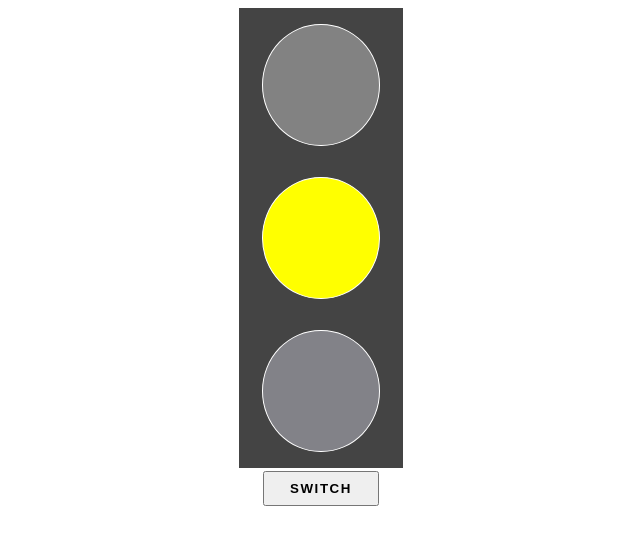
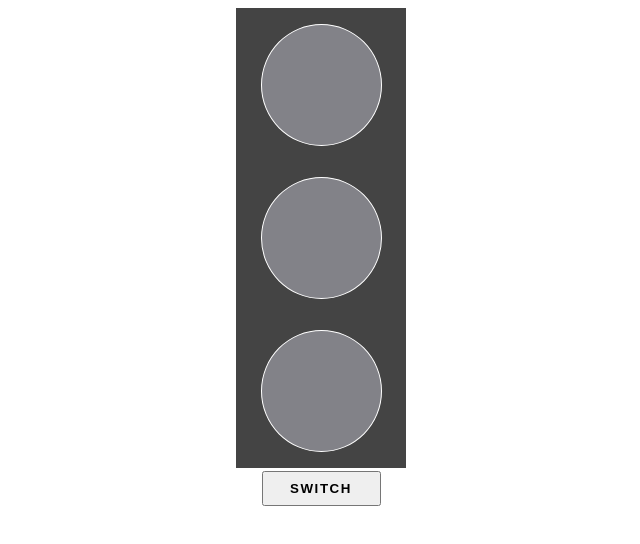
Before and after one commit to zznicole/domandevent, a plain HTML site: page trafficLight/index.html in a window 1280 px wide. Both pictures are taken after a click on the button "SWITCH". Shown: the whole page, without its empty margins (319-959 px from the left). Drawn offline with Linux system fonts and the light colour scheme.

Commit message:
solov all tasks

```diff
--- a/trafficLight/src/script.js
+++ b/trafficLight/src/script.js
@@ -5,13 +5,9 @@ let currentLight = 0;
 switchBtn.onclick = function() {
   let lights = document.getElementsByClassName('light');
   for(let i = 0; i < lights.length; i++) {
+  light[i].style.backgroundColor = '#828282';
   }
-  lights[currentLight].style.backgroundColor='#828282';
-  currentLight++;
 
-  if (currentLight > 2) {
-    currentLight= 0;
-  }
 
   if (currentLight == 0) {
     lights[currentLight].style.backgroundColor='red';
@@ -20,4 +16,10 @@ switchBtn.onclick = function() {
   } else {
     lights[currentLight].style.backgroundColor='green';
   }
+
+  currentLight++;
+
+  if (currentLight > 2) {
+    currentLight= 0;
+  }
 }
--- a/trafficLight/style/index.css
+++ b/trafficLight/style/index.css
@@ -3,7 +3,7 @@
 }
 
 .container {
-    width: 13%;
+    min-width: 170px;
     min-height: 460px;
     background-color: #444444;
     display: flex;
```
